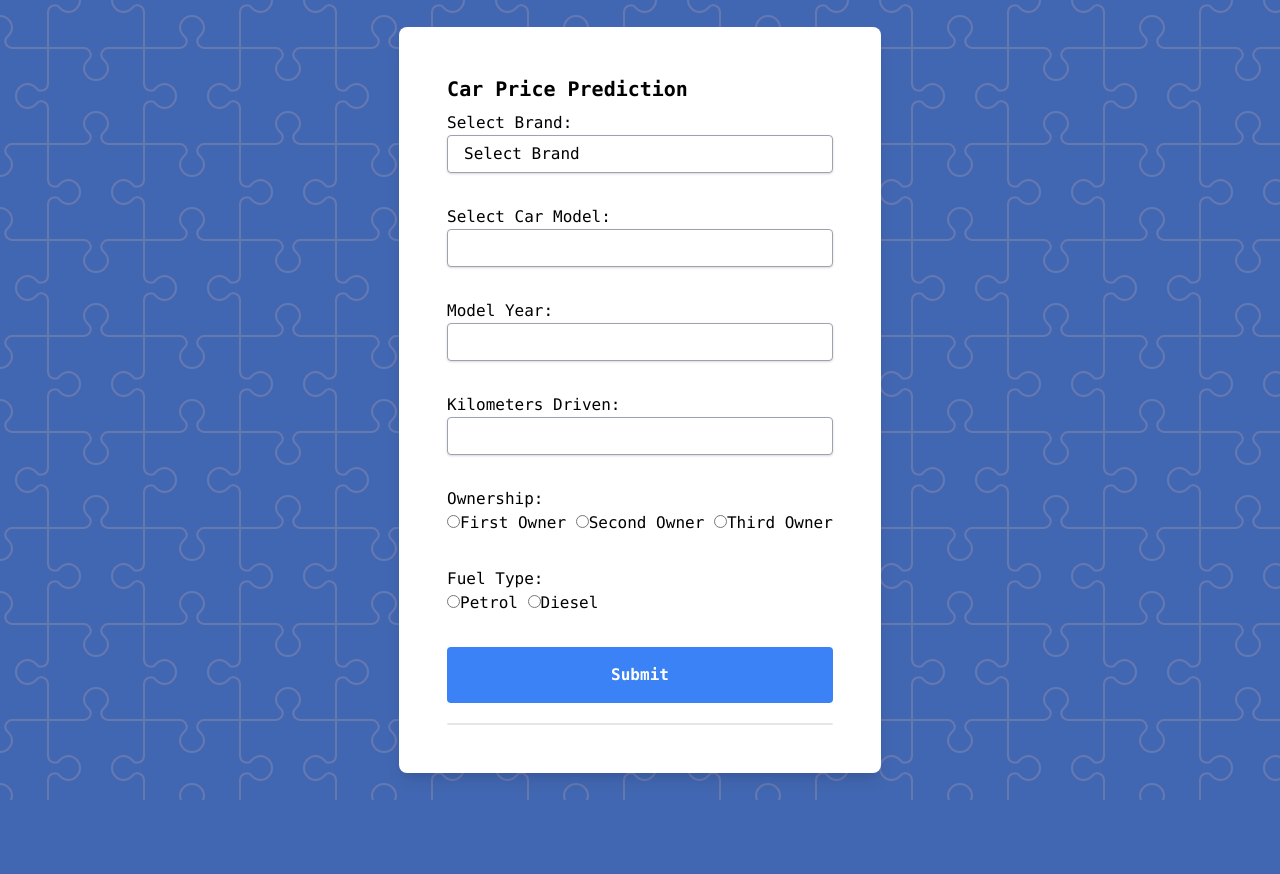
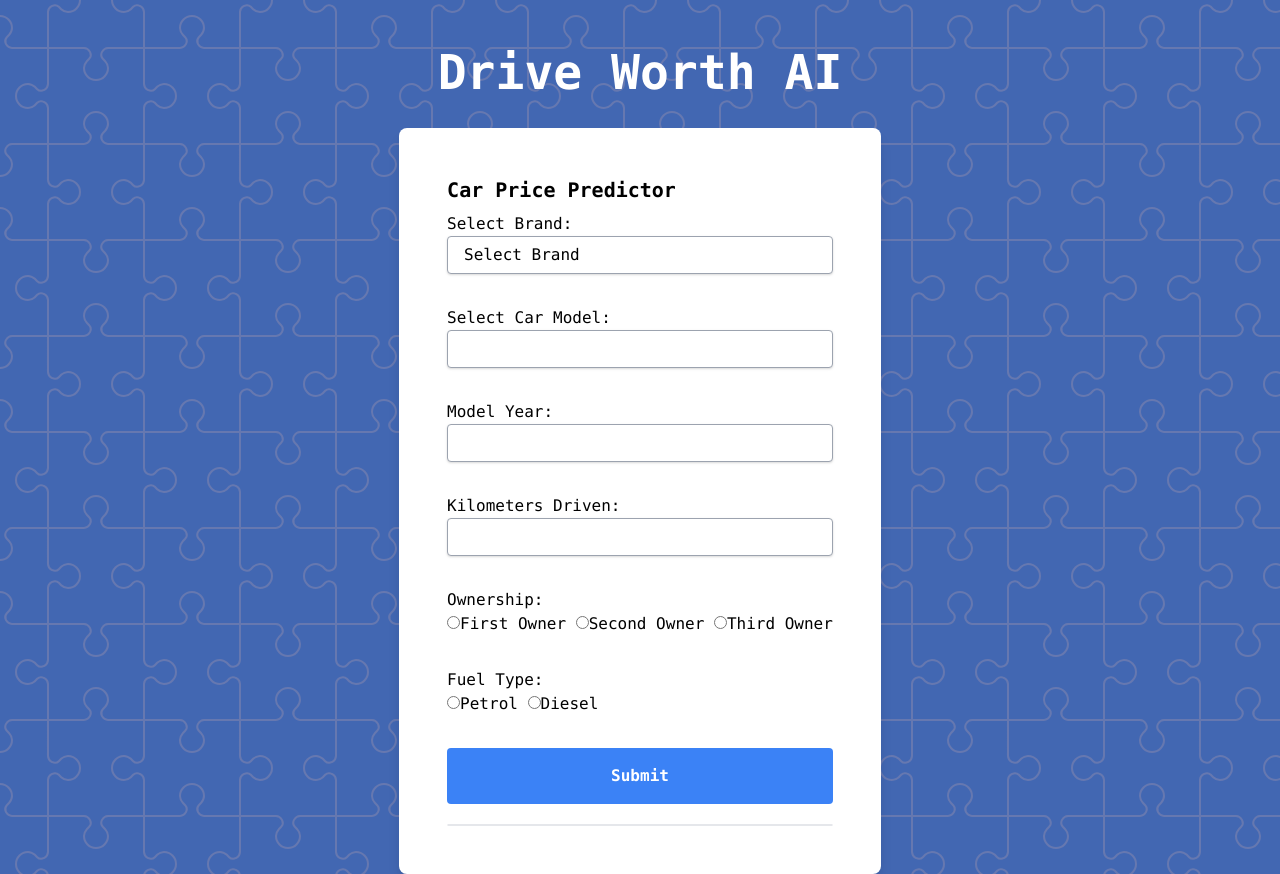
Before and after one commit to Shabeenabd/DriveWorthAI-CarPricePredictor, a Flask app: template app/templates/index.html in a window 1280 px wide. Before the commit the page ends 800 px from the top, so only its background shows below. Run offline with Flask 3, Linux system fonts and the light colour scheme; the template is opened without the code that fills it: most values are stand-ins (such as "Sample title", 1, 10 or a date in 2020); lists and menus that the app fills with data are empty; parts of the project's set-up code (start-up, migrations or seed data) failed here and were passed over.

Commit message:
Add HTML structure and content for the web page

```diff
--- a/app/templates/index.html
+++ b/app/templates/index.html
@@ -15,10 +15,13 @@
   </head>
 
   <body class="font-mono">
-    <div class="flex items-center justify-center h-screen">
+    <div class="flex flex-col items-center justify-center min-h-screen pt-6">
+      <!-- Main Title -->
+      <br>
+      <h1 class="text-5xl font-extrabold text-white mb-8">Drive Worth AI</h1>
       <div class="p-12 max-w-lg bg-white rounded-lg overflow-hidden shadow-lg">
         <div class="font-bold text-xl mb-2">
-          Car Price Prediction
+          Car Price Predictor
         </div>
 
         <form id="review-form"  method="POST">
@@ -86,40 +89,63 @@
     </div>
 
 
+
+    <!-- ======================= JAVASCRIPT SECTION ======================= -->
+
   <script type="text/javascript">
-      var url='{{url}}';
-      console.log(url);
+      // The backend URL where form data will be sent for prediction
+      var url = '{{url}}';
+
+      // Dynamically set the max year to current year for validation
       const currentYear = new Date().getFullYear();
       document.getElementById("year").max = currentYear.toString();
 
-      brand=document.getElementById('brand')
-      var data={{data|tojson}};
-      var brands=Object.keys(data)
+      // Fetch the brands details passed from the backend (Flask/Jinja templating)
+      var data = {{data|tojson}};
+
+      // Populate the brand dropdown with options
+      brand = document.getElementById('brand')
+      var brands = Object.keys(data)
+      // Loop through brand names and append them to the dropdown
       for(var i in brands){
-      var opt=new Option(brands[i]);
-      brand.append(opt);}
+        var opt = new Option(brands[i]);
+        brand.append(opt);
+      }
 
+      // When a brand is selected, populate the car model dropdown
       brand.addEventListener('change', function() {
-            var car=document.getElementById('car')
-            car.options.length = 0;
+            var car = document.getElementById('car')
+            car.options.length = 0;  // Clear previous options
+
             var selected_brand=brand.value
             if(selected_brand in data){
-            var cars=data[selected_brand]
+              var cars = data[selected_brand]
               for(var i in cars){
-            var opt=new Option(cars[i]);
-            car.append(opt);}}})
+                var opt = new Option(cars[i]);
+                car.append(opt);
+              }
+            }
+          })
 
+      // Handle form submission
       const form = document.getElementById('review-form');
       var result=document.getElementById('predict_text')
+
       form.addEventListener('submit', (e) => {
-            result.innerHTML='Predicting...'
-            e.preventDefault();
+        result.innerHTML='Predicting...'   // Show loading text
+        e.preventDefault();    // Prevent page reload on submit
+        // Capture form data
         const formData = new FormData(form);
+
+        // Send data to backend API using fetch
         fetch(url, {
           method: 'POST',
-            body: formData})
+          body: formData
+        })
           .then(response => response.json())
-              .then(data =>result.innerHTML=(Math.round(data/1000)*1000).toLocaleString()+' Rupees')})
+           // Format predicted price to nearest 1000 and display with 'Rupees'
+          .then(data =>result.innerHTML=(Math.round(data/1000)*1000).toLocaleString()+' Rupees')
+        })
     </script>
   </body>
 </html>
```
Lines whose indentation alone changed are shown as unchanged.
